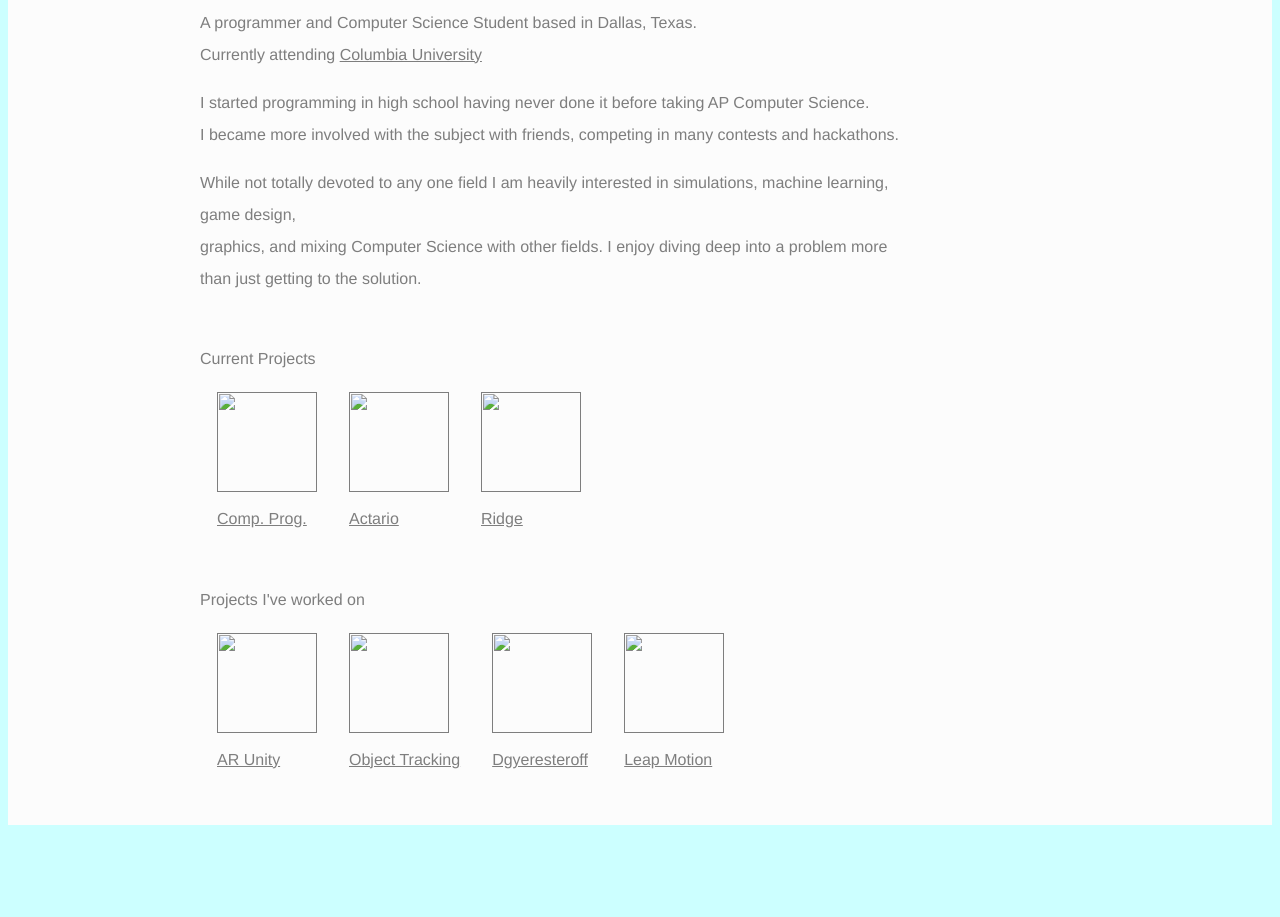
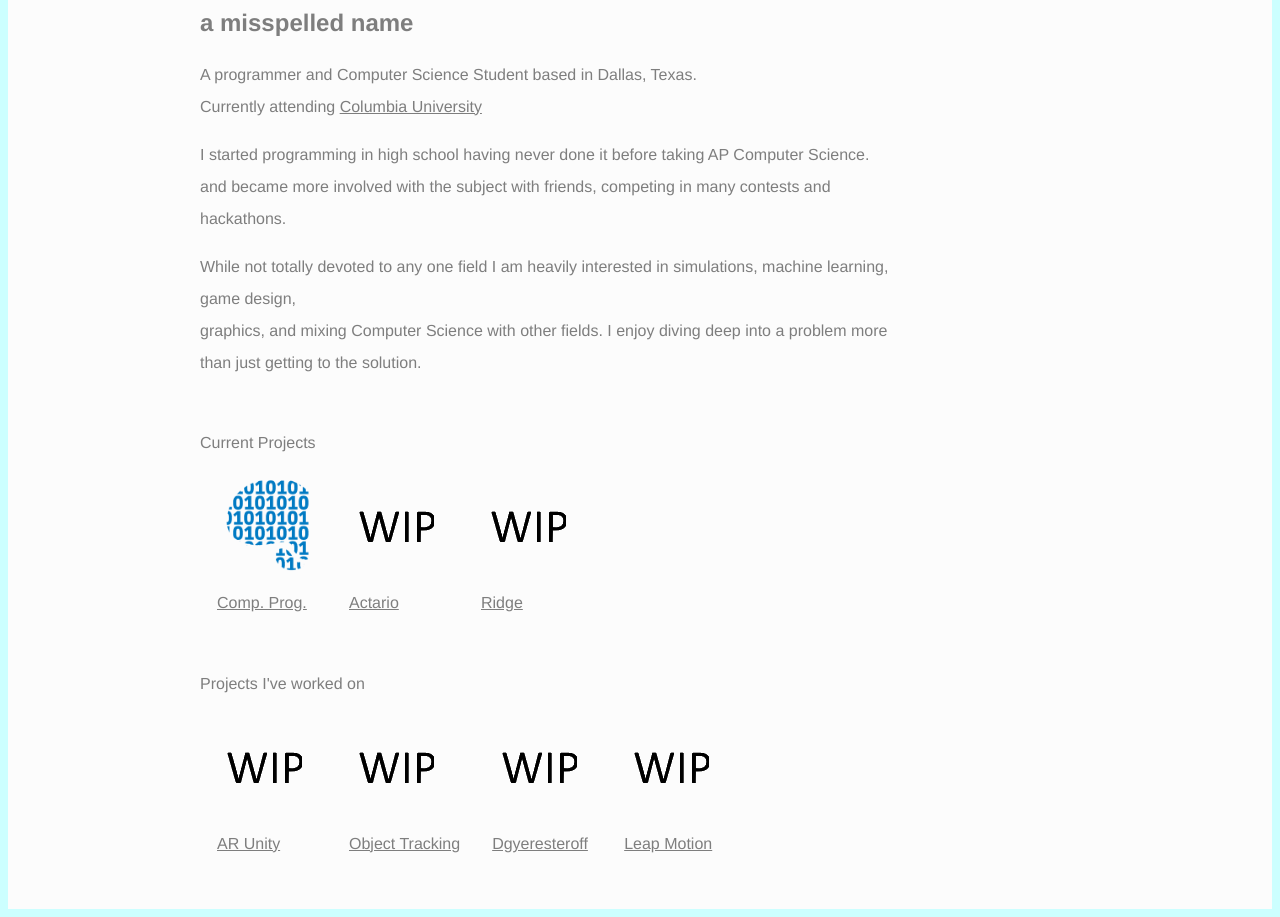
Before and after one commit to gammison/gammison.github.io, a plain HTML site: page index.html in a window 1280 px wide. Shown: the part 151-1068 px from the top of the page. Before the commit the page ends 984 px from the top, so only its background shows below. Drawn offline with Linux system fonts and the light colour scheme.

Commit message:
fixed img

```diff
--- a/css/style.css
+++ b/css/style.css
@@ -23,8 +23,11 @@ td {
 
 h1 {
 	font-size: 64px;
+
 }
-
+h2{
+  font-size: 24px;
+}
 p {
     width: 700px;
 }
--- a/index.html
+++ b/index.html
@@ -6,13 +6,14 @@
   <body>
 
       <div class="main">
-        <h1>grassion</h1>
+        <h1>Grassion</h1>
+        <h2>a misspelled name</h2>
         <p>
           A programmer and Computer Science Student based in Dallas, Texas.<br> Currently attending <a href = "https://www.columbia.edu/">Columbia University</a>
         </p>
         <p>
           I started programming in high school having never done it before taking AP Computer Science. <br>
-          I became more involved with the subject with friends, competing in many contests and hackathons.
+          and became more involved with the subject with friends, competing in many contests and hackathons.
         </p>
         <p> While not totally devoted to any one field I am heavily interested in simulations, machine learning, game design,<br>
           graphics, and mixing Computer Science with other fields. I enjoy diving deep into a problem more than just getting to the solution.
@@ -22,18 +23,18 @@
         <table cellpadding="15">
           <tr>
               <td>
-                <a href="" target="_blank"><img src = "./res/compprog.png" height=100 width=100 />
+                <a href="" target="_blank"><img src = "./res/imgs/compprog.png" height=100 width=100/>
                 <br>Comp. Prog.
                 </a>
               </td>
 
               <td>
-                <a href="" target="_blank"><img src = "./res/wip.png" height = 100 width=100 />
+                <a href="" target="_blank"><img src = "./res/imgs/wip.png" height = 100 width=100/>
                 <br>Actario
                 </a>
               </td>
               <td>
-                <a href="" target="_blank"><img src = "./res/wip.png" height = 100 width=100 />
+                <a href="" target="_blank"><img src = "./res/imgs/wip.png" height = 100 width=100/>
                 <br>Ridge
                 </a>
               </td>
@@ -44,27 +45,28 @@
         <table cellpadding="15">
           <tr>
             <td>
-              <a href="" target="_blank"><img src = "./res/wip.png" height = 100 width=100 />
+              <a href="" target="_blank"><img src = "./res/imgs/wip.png" height = 100 width=100/>
               <br>AR Unity
               </a>
             </td>
             <td>
-              <a href="" target="_blank"><img src = "./res/wip.png" height = 100 width=100 />
+              <a href="" target="_blank"><img src = "./res/imgs/wip.png" height = 100 width=100/>
               <br>Object Tracking
               </a>
             </td>
             <td>
-              <a href="" target="_blank"><img src = "./res/wip.png" height = 100 width=100 />
+              <a href="" target="_blank"><img src = "./res/imgs/wip.png" height = 100 width=100/>
               <br>Dgyeresteroff
               </a>
             </td>
             <td>
-              <a href="" target="_blank"><img src = "./res/wip.png" height = 100 width=100 />
+              <a href="" target="_blank"><img src = "./res/imgs/wip.png" height = 100 width=100/>
               <br>Leap Motion
               </a>
             </td>
           </tr>
         </table>
+
       </div>
   </body>
 </html>
```
